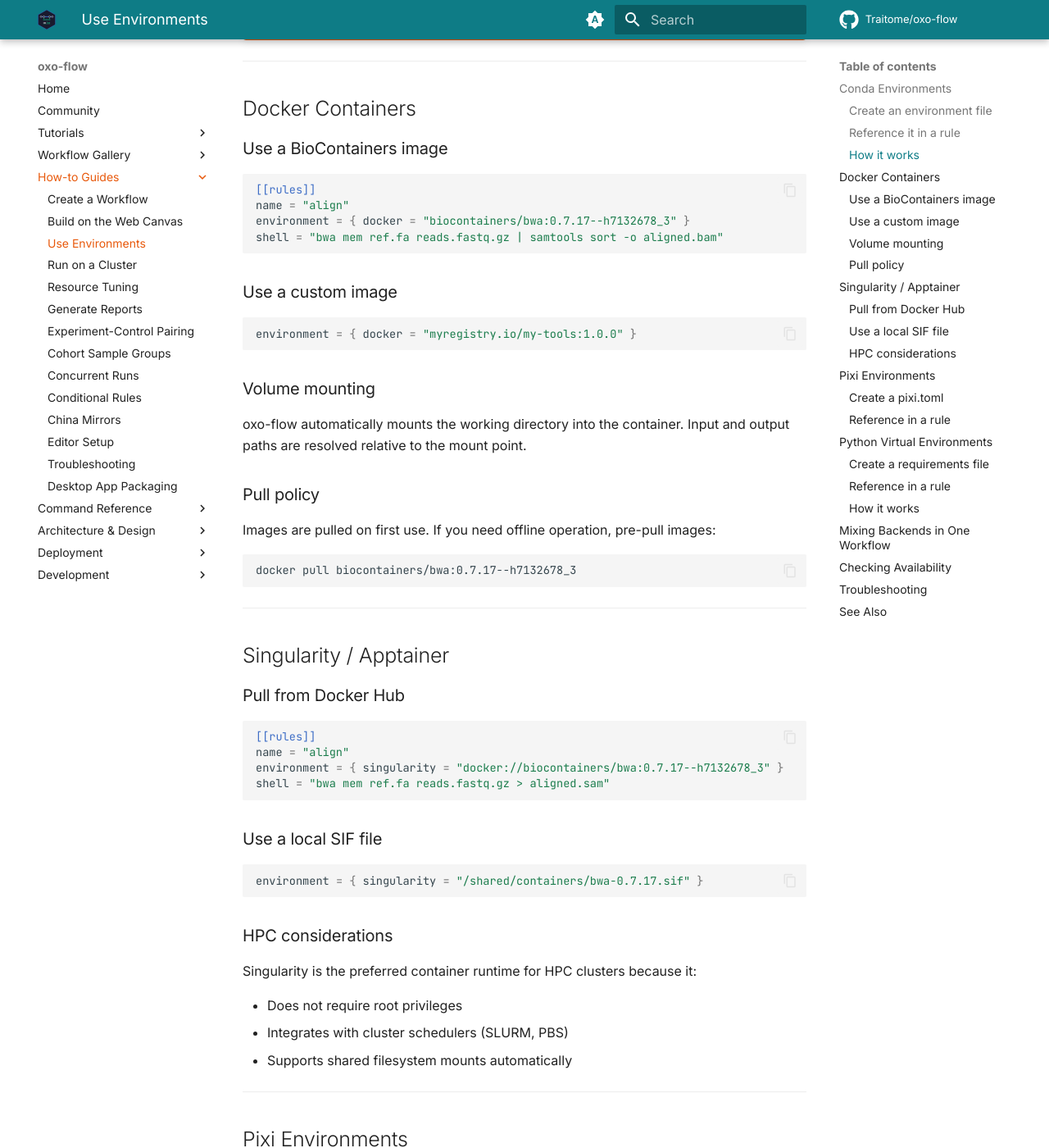
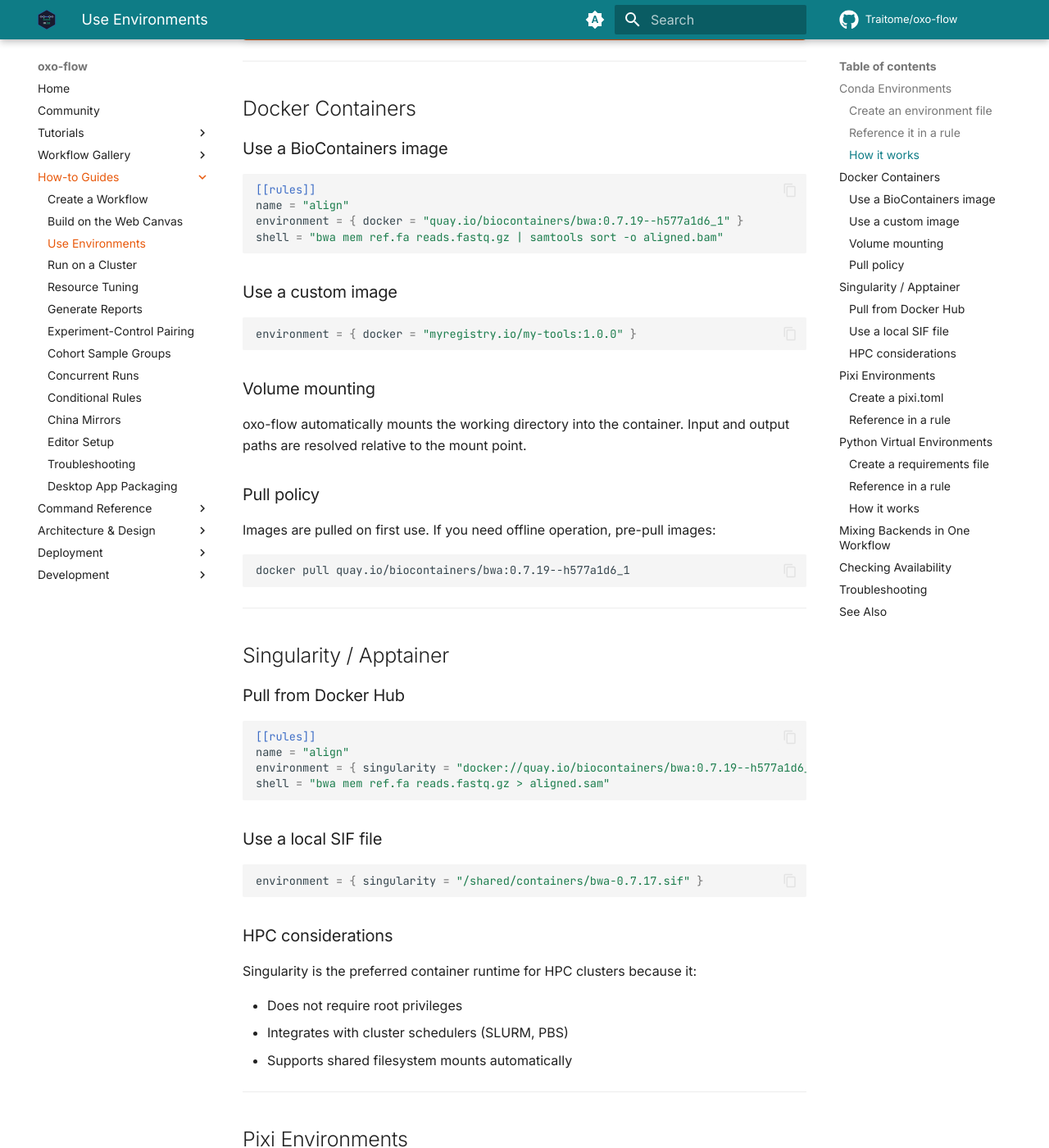
Before and after one commit to Traitome/oxo-flow, an MkDocs documentation site: the page built from docs/guide/src/how-to/use-environments.md, in a window 1280 px wide and 1400 px high, scrolled down 1220 px. Shown: the whole window at 82% size. Built offline with MkDocs 1.6.1 and Material for MkDocs 9.7.7, drawn with Linux system fonts in a browser that asks for light colours; comment, search, counter and statistics services are not loaded.

Commit message:
fix(gallery): container image references must exist and be registry-qualified
tx-ubuntu live testing found the gallery's container references broken:
- 05: docker.io/biocontainers/bwa-mem2:2.2.1 does not exist — biocontainers
  publishes on quay.io with build-suffixed tags; the pull-verified
  reference is quay.io/biocontainers/bwa-mem2:2.2.1--he70b90d_8
- 09: docker.io/10xgenomics/cellranger:7.1.0 does not exist (10x publishes
  no Docker Hub images); quay.io/nf-core/cellranger:7.1.0 is the
  nf-core-maintained image
- 07/08/13 broadinstitute/gatk:4.5.0.0 verified to exist on Docker Hub
  (hub API), left unchanged
- docs examples used the same broken pattern (bare biocontainers/bwa with
  a nonexistent tag); index.md, troubleshooting.md, use-environments.md
  now use quay.io/biocontainers/bwa:0.7.19--h577a1d6_1 (tag verified via
  the quay API)

The engine passes the image spec verbatim to docker pull (no implicit
registry), so references must be fully qualified.

````diff
--- a/docs/guide/src/how-to/use-environments.md
+++ b/docs/guide/src/how-to/use-environments.md
@@ -53,7 +53,7 @@ shell = "bwa mem ref.fa reads.fastq.gz | samtools sort -o aligned.bam"
 ```toml
 [[rules]]
 name = "align"
-environment = { docker = "biocontainers/bwa:0.7.17--h7132678_3" }
+environment = { docker = "quay.io/biocontainers/bwa:0.7.19--h577a1d6_1" }
 shell = "bwa mem ref.fa reads.fastq.gz | samtools sort -o aligned.bam"
 ```
 
@@ -72,7 +72,7 @@ oxo-flow automatically mounts the working directory into the container. Input an
 Images are pulled on first use. If you need offline operation, pre-pull images:
 
 ```bash
-docker pull biocontainers/bwa:0.7.17--h7132678_3
+docker pull quay.io/biocontainers/bwa:0.7.19--h577a1d6_1
 ```
 
 ---
@@ -84,7 +84,7 @@ docker pull biocontainers/bwa:0.7.17--h7132678_3
 ```toml
 [[rules]]
 name = "align"
-environment = { singularity = "docker://biocontainers/bwa:0.7.17--h7132678_3" }
+environment = { singularity = "docker://quay.io/biocontainers/bwa:0.7.19--h577a1d6_1" }
 shell = "bwa mem ref.fa reads.fastq.gz > aligned.sam"
 ```
 
````
Also changed, not shown: docs/guide/src/how-to/troubleshooting.md (+1 -1 lines), docs/guide/src/index.md (+1 -1 lines), 4 other files.
